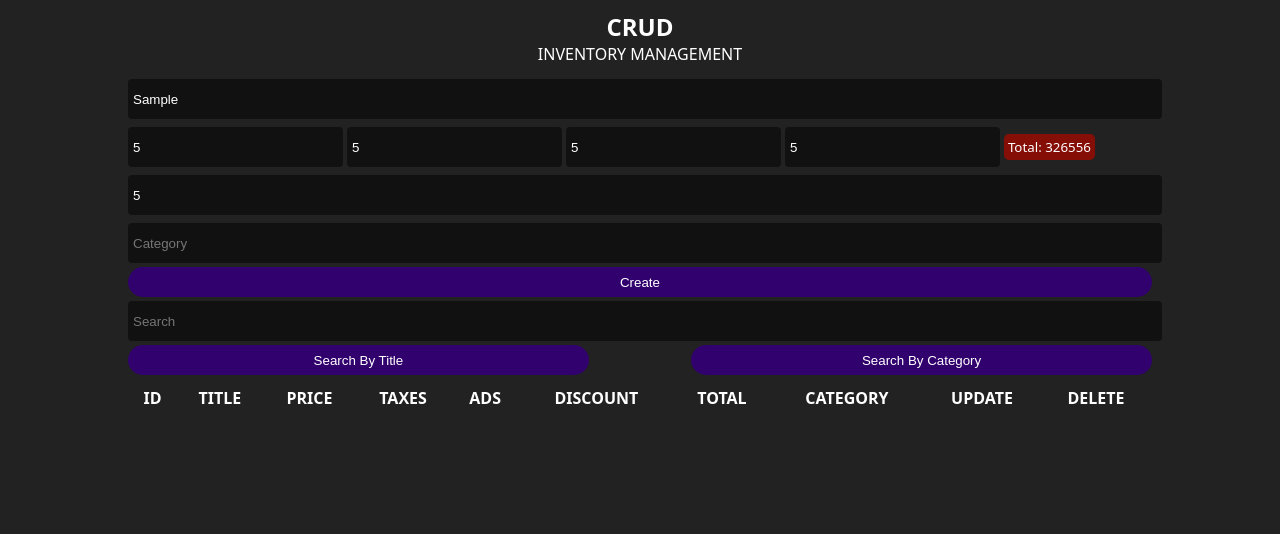
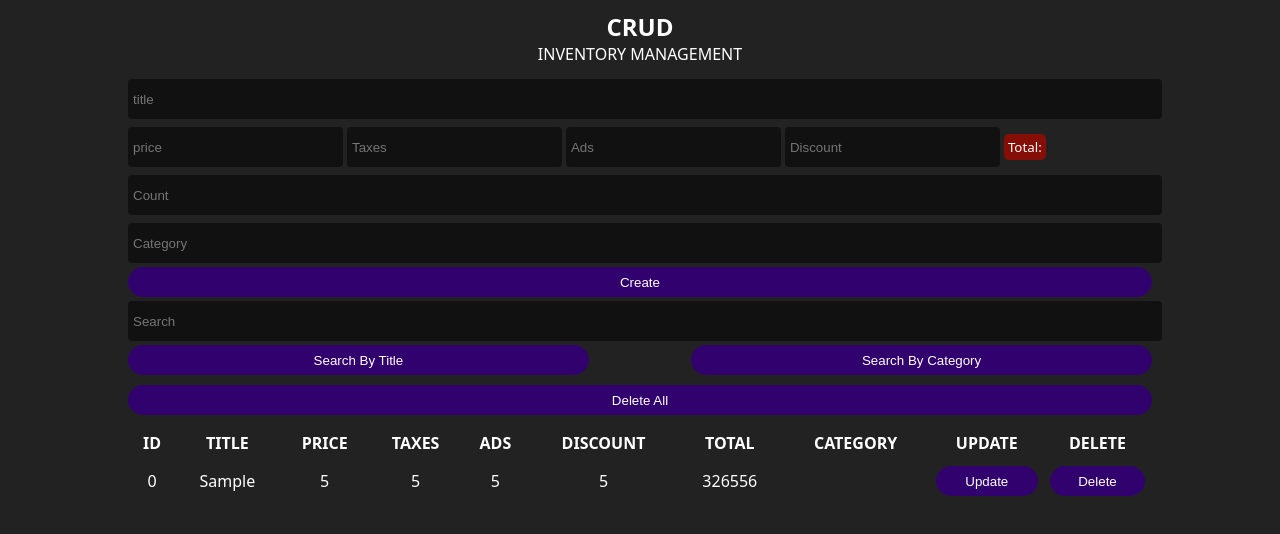
Before and after one commit to AliNasser00/inventory-Management, a plain HTML site: page index.html in a window 1280 px wide. Both pictures are taken after typing "Sample", "5", "5", "5", "5", "5" into the empty fields and a click on the button "Create". Drawn offline with Linux system fonts and the light colour scheme.

Commit message:
delete All function is ready

```diff
--- a/index.html
+++ b/index.html
@@ -34,6 +34,7 @@
             </div>
         </div>
         <table>
+            <div id="deleteAll"></div>
             <tr>
                 <th>id</th>
                 <th>title</th>
--- a/main.js
+++ b/main.js
@@ -24,7 +24,7 @@ function getTotal(){
 }
 //creata a product
 
-let dataPro;
+let dataPro = [];
 if (localStorage.product != null)
 {
     dataPro = JSON.parse(localStorage.product);
@@ -32,8 +32,9 @@ if (localStorage.product != null)
 else
 {
 
-    let dataPro = [];
+    dataPro = [];
 }
+
 submit.onclick = function(){
     let newPro = {
         title:title.value,
@@ -51,6 +52,7 @@ submit.onclick = function(){
     clearData();
     showData();
 }
+
 
 //clear inputs
 
@@ -86,6 +88,23 @@ function showData(){
 
     }
     document.getElementById('tbody').innerHTML = table;
+    let btnDelete = document.getElementById('deleteAll');
+    if(dataPro.length > 0 )
+    {
+        btnDelete.innerHTML = `
+                                <button onclick ="deleteAll()">Delete All</button>
+        `
+    }
+    else
+    {
+        btnDelete.innerHTML = '';
+    }
+
+}
+function deleteAll(){
+    localStorage.clear();
+    dataPro.splice(0);
+    showData();
 
 }
 showData()
@@ -95,6 +114,7 @@ function deleteData(i){
     localStorage.product = JSON.stringify(dataPro);
     showData();
 }
+
 //update
 //search
 //clean data
--- a/style.css
+++ b/style.css
@@ -70,6 +70,9 @@ table{
     text-align: center;
     margin: 5px 0;
 }
+#deleteAll{
+    margin: 10px 0;
+}
 table th{
     text-transform: uppercase;
 }
```
